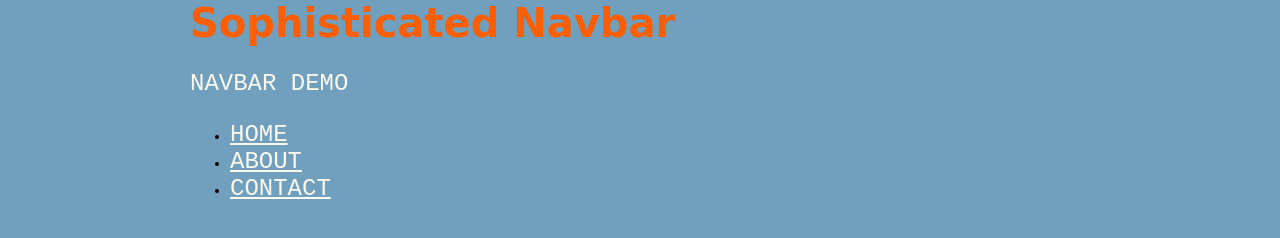
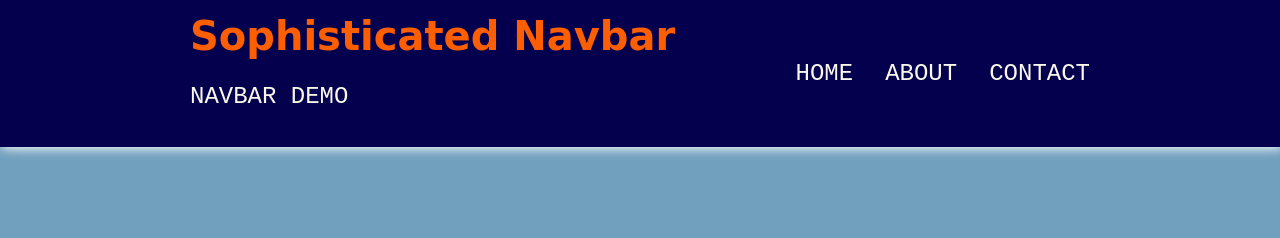
Before and after one commit to grbrooks/javascript-websit, a plain HTML site: page flexbox.html in a window 1280 px wide. Drawn offline with Linux system fonts and the light colour scheme.

Commit message:
--- Auto-Git Commit ---

```diff
--- a/flexbox.html
+++ b/flexbox.html
@@ -32,6 +32,43 @@
             max-width: 900px;
             margin: 0 auto;
         }
+
+        .container-nav {
+            display: flex;
+            justify-content: space-between;
+            align-items: center;
+        }
+
+        header {
+            background-color: #05004e;
+            padding: 0.8em 0;
+            box-shadow: 2px 2px 10px #f1f6f9;
+        }
+
+        nav ul {
+            list-style: none;
+            padding: 0;
+            display: flex;
+        }
+
+        nav ul {
+            list-style: none;
+            padding: 0;
+            display: flex;
+        }
+
+        nav li {
+            margin-left: 2em;
+        }
+
+        nav a {
+            text-decoration: none;
+        }
+
+        nav a:hover,
+        nav a:focus {
+            color: #fd5f00;
+        }
     </style>
 </head>
 
```
